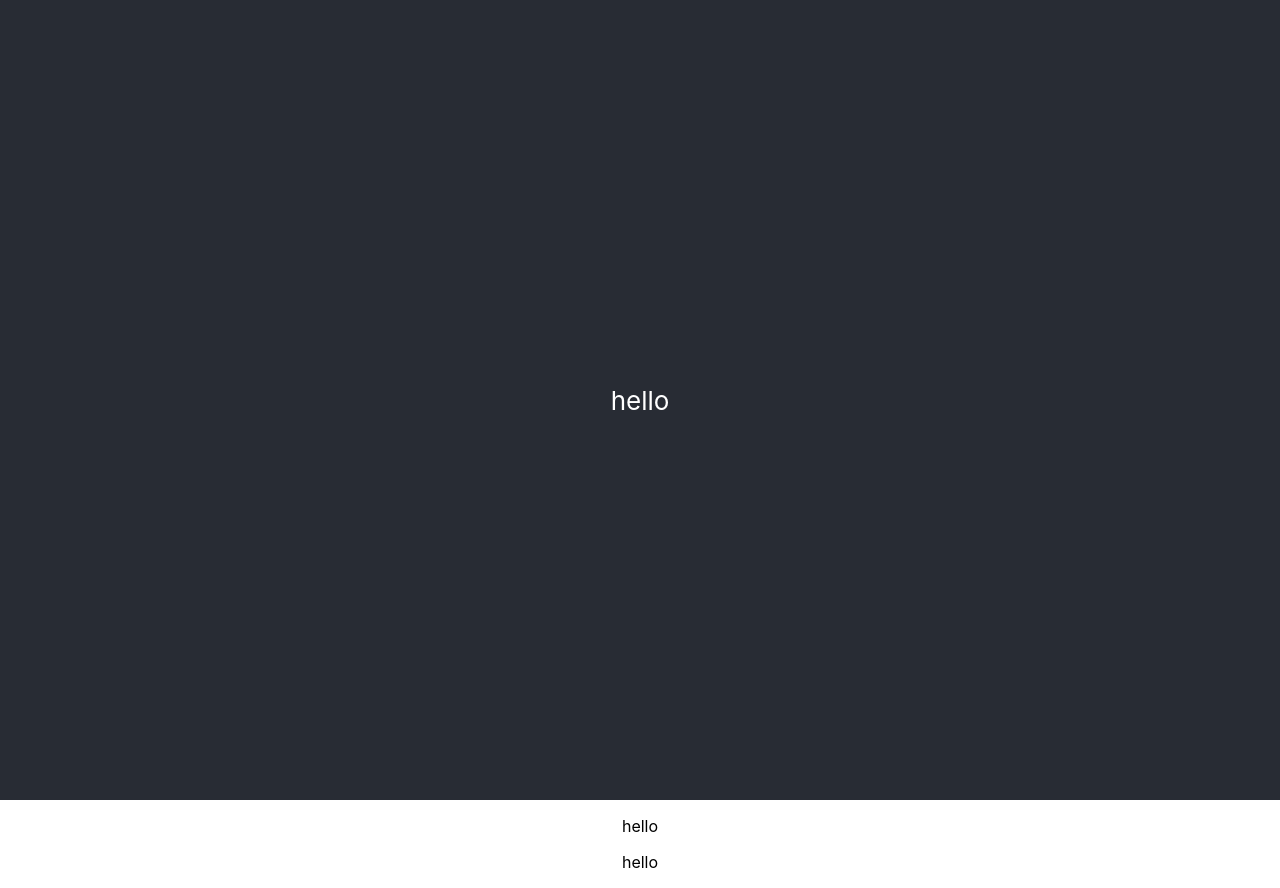
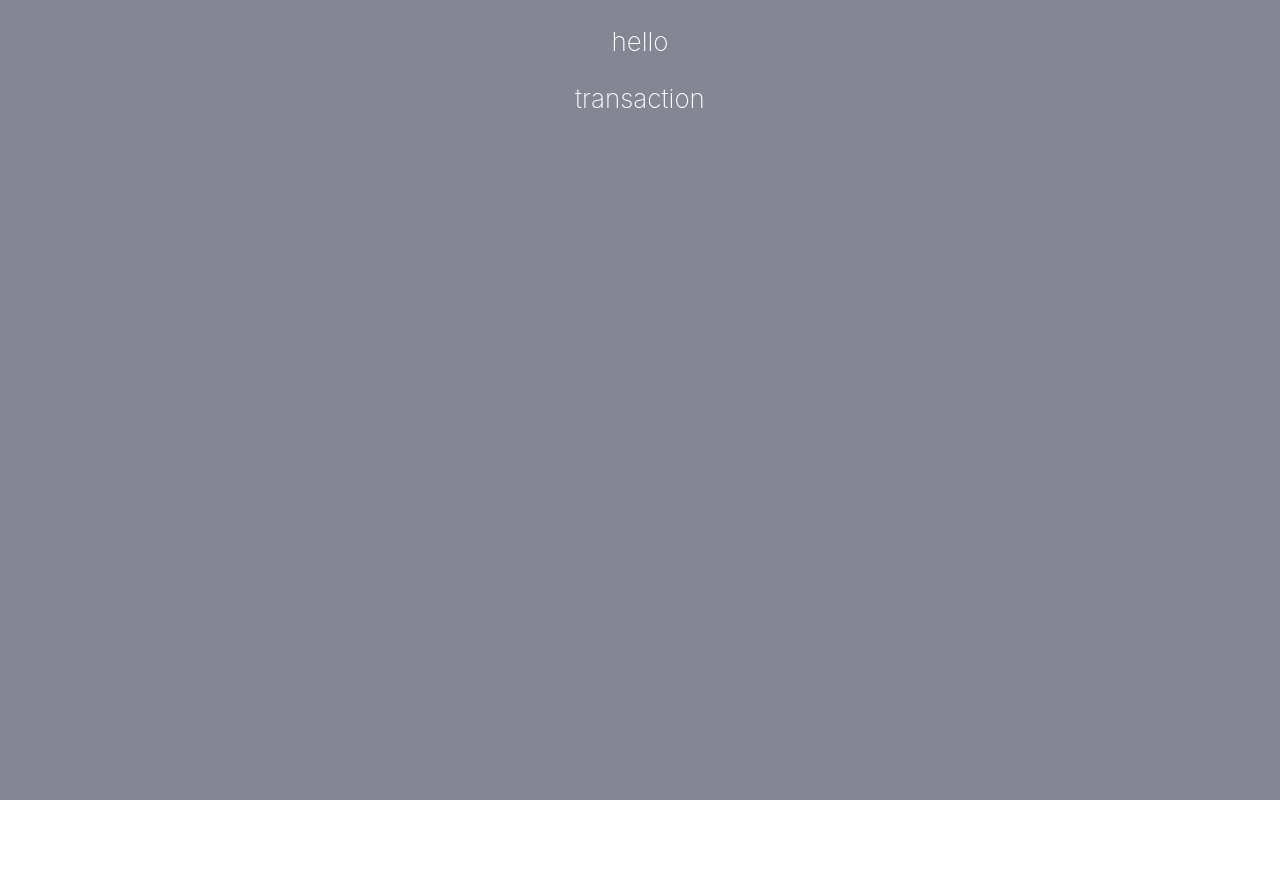
Before and after one commit to cschlags/financeTracker, a React app in the folder finance-tracker/: page / in a window 1280 px wide. After the commit the page ends 800 px from the top, so only its background shows below. Built offline with nearby package versions, Linux system fonts and the light colour scheme.

Commit message:
FT-1: remove unneccesary css. add financial component css

```diff
--- a/finance-tracker/src/components/App.css
+++ b/finance-tracker/src/components/App.css
@@ -1,19 +1,5 @@
 .App {
   text-align: center;
-}
-
-.App-logo {
-  height: 40vmin;
-  pointer-events: none;
-}
-
-@media (prefers-reduced-motion: no-preference) {
-  .App-logo {
-    animation: App-logo-spin infinite 20s linear;
-  }
-}
-
-.App-header {
   background-color: #282c34;
   min-height: 100vh;
   display: flex;
@@ -23,16 +9,3 @@
   font-size: calc(10px + 2vmin);
   color: white;
 }
-
-.App-link {
-  color: #61dafb;
-}
-
-@keyframes App-logo-spin {
-  from {
-    transform: rotate(0deg);
-  }
-  to {
-    transform: rotate(360deg);
-  }
-}
--- a/finance-tracker/src/components/App.js
+++ b/finance-tracker/src/components/App.js
@@ -4,9 +4,7 @@ import './App.css';
 function App() {
   return (
     <div className="App">
-      <header className="App-header">
-        <p>hello</p>
-      </header>
+      <header className="App-header"></header>
       <FinancePanel/>
     </div>
   );
--- a/finance-tracker/src/components/FinancePanel.js
+++ b/finance-tracker/src/components/FinancePanel.js
@@ -1,11 +1,12 @@
 import React from 'react';
 import Transaction from './Transaction';
+import './FinancialPanel.css';
 
 
 export default class FinancePanel extends React.Component {
     render() {
         return (
-            <div className="transaction">
+            <div className="component-financial">
                 <p>hello</p>
                 <Transaction/>
             </div>
--- /dev/null
+++ b/finance-tracker/src/components/FinancialPanel.css
@@ -0,0 +1,13 @@
+.component-financial {
+    background-color: #858694;
+    color: white;
+    font-weight: 200;
+    flex: 0 0 auto;
+    width: 100%;
+    min-height: 100vh;
+}
+
+.component-financial > div {
+    font-size: 2.5rem;
+    padding: 0.2rem 0.7rem 0.1rem 0.5rem;
+}
--- a/finance-tracker/src/components/Transaction.js
+++ b/finance-tracker/src/components/Transaction.js
@@ -3,7 +3,7 @@ import React from 'react';
 export default class Transaction extends React.Component {
     render() {
         return (
-            <p>hello</p>
+            <p>transaction</p>
         );
     }
 }
--- a/finance-tracker/src/index.css
+++ b/finance-tracker/src/index.css
@@ -1,3 +1,8 @@
+html, body {
+  height: 100%;
+  margin: 0px;
+}
+
 body {
   margin: 0;
   font-family: -apple-system, BlinkMacSystemFont, 'Segoe UI', 'Roboto', 'Oxygen',
```
